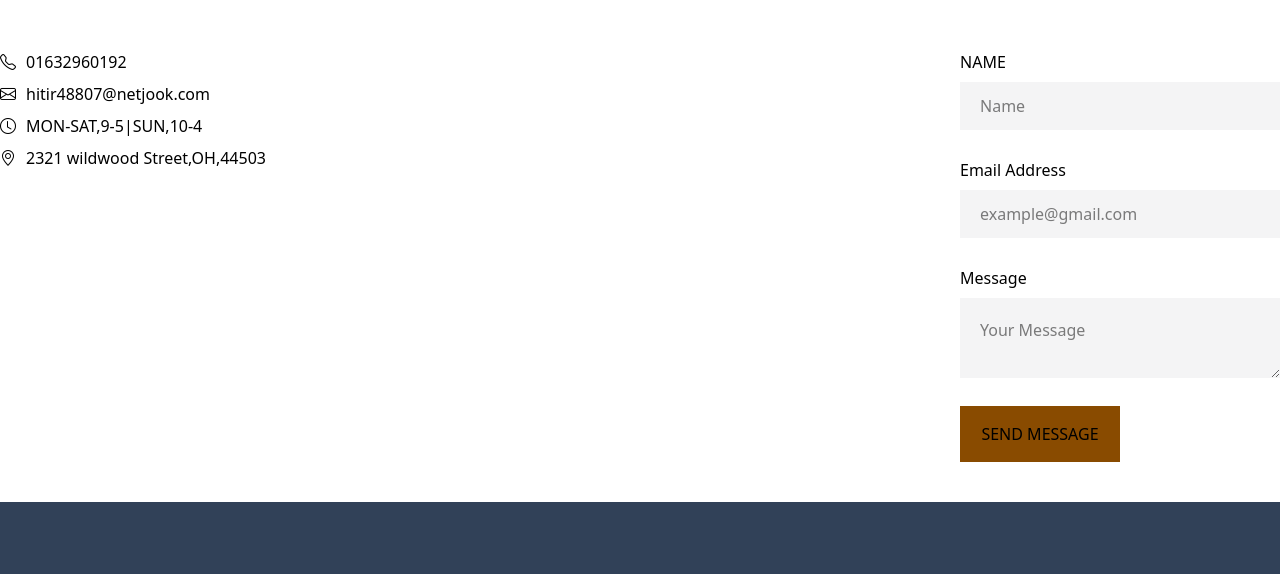
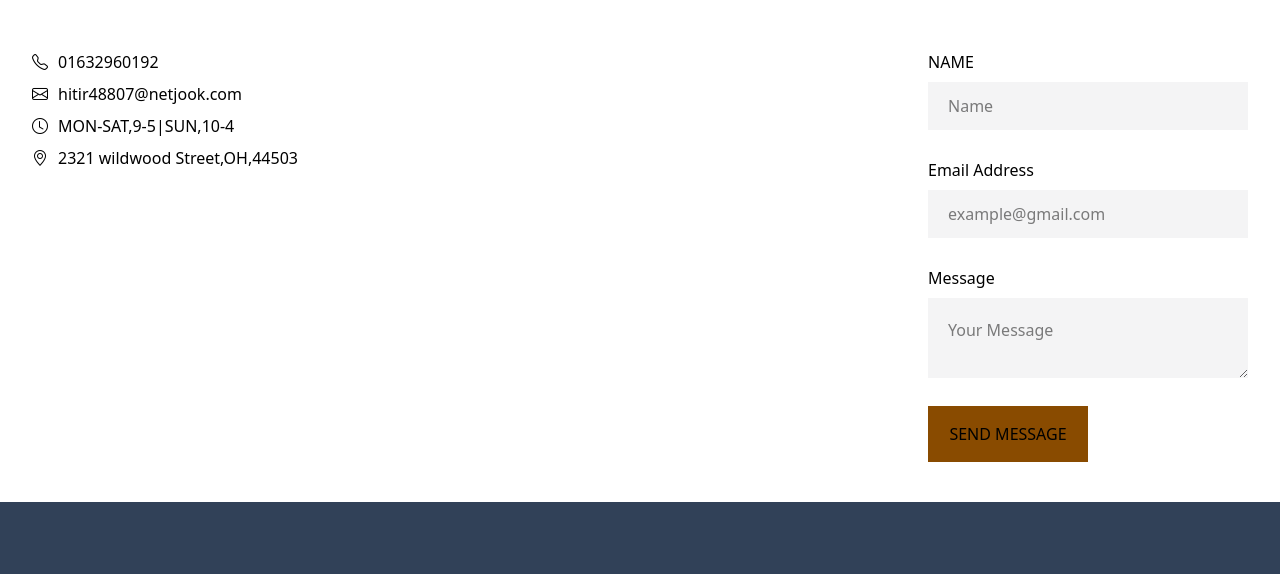
Before and after one commit to john-paul360/impluse-project, a plain HTML site: page contact.html in a window 1280 px wide. Shown: the part 206-780 px from the top of the page. Drawn offline with nearby package versions, Linux system fonts and the light colour scheme.

Commit message:
change some content in contact page

```diff
--- a/contact.html
+++ b/contact.html
@@ -16,7 +16,7 @@
         </nav>
       </header>
       <main>
-        <section class="max-w-[1280px] mx-auto px- py16">
+        <section class="max-w-[1280px] mx-auto px-8 py16">
             <h1 class="text-center mb-15 mt-15 text-slate-600 text-4xl font-bold md:text-3xl
             lg:text-5xl ">Get in touch</h1>
             <div class="flex flex-col md:flex-row justify-between">
```
